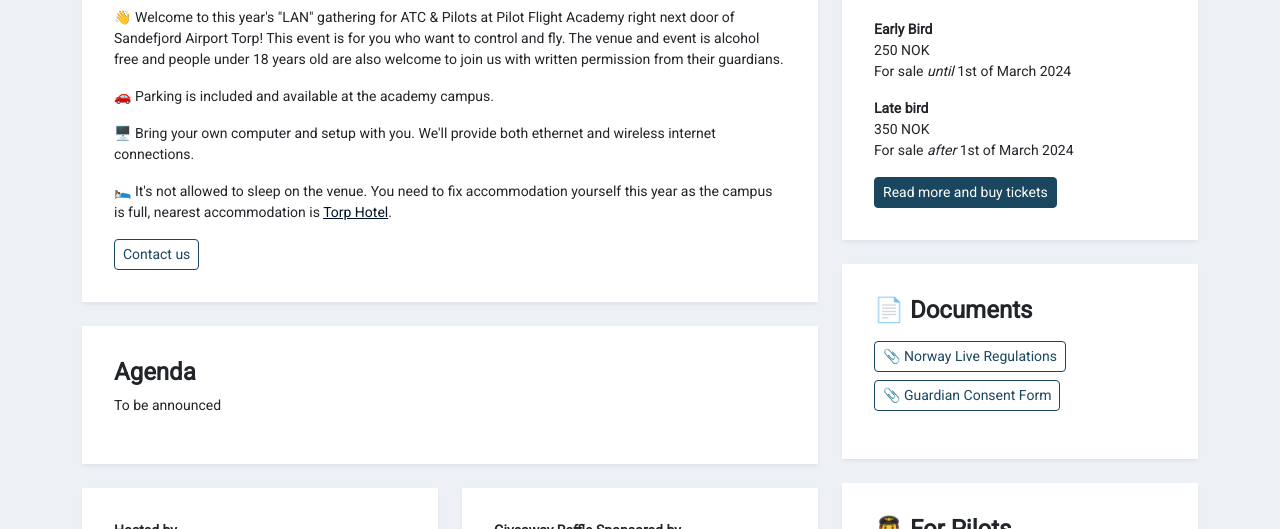
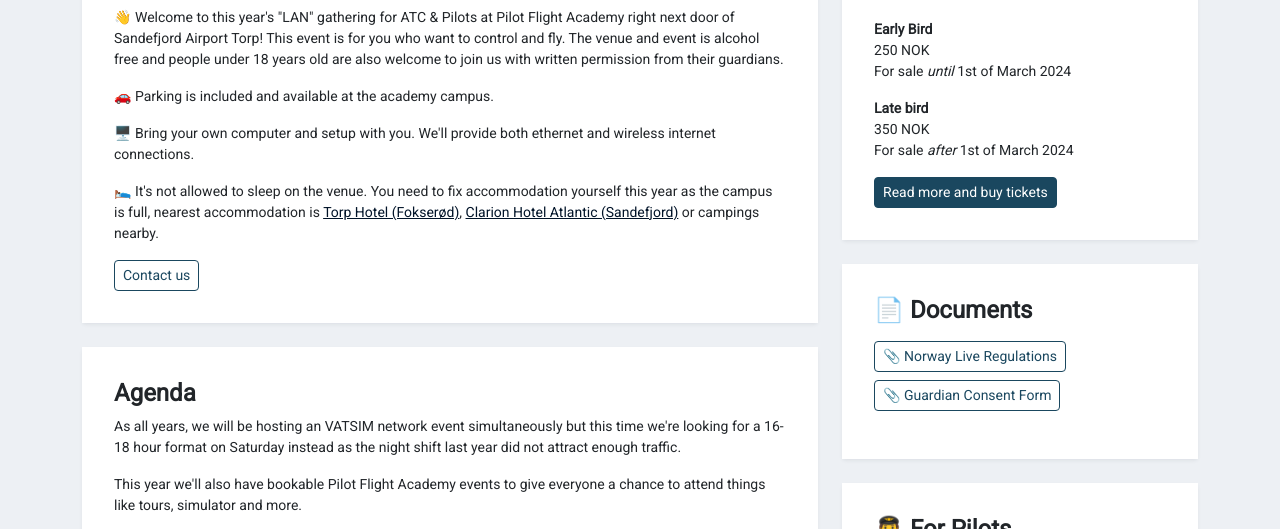
Before and after one commit to Vatsim-Scandinavia/norwaylive, a plain HTML site: page index.html in a window 1280 px wide. Shown: the part 438-967 px from the top of the page. Drawn offline with Linux system fonts and the light colour scheme.

Commit message:
Updated hotel and agenda text

```diff
--- a/index.html
+++ b/index.html
@@ -37,13 +37,15 @@
 
                     <p>🚗 Parking is included and available at the academy campus.</p>
                     <p>🖥️ Bring your own computer and setup with you. We'll provide both ethernet and wireless internet connections.</p>
-                    <p>🛌 It's not allowed to sleep on the venue. You need to fix accommodation yourself this year as the campus is full, nearest accommodation is <a href="https://torphotel.no/" target="_blank">Torp Hotel</a>.</p>
+                    <p>🛌 It's not allowed to sleep on the venue. You need to fix accommodation yourself this year as the campus is full, nearest accommodation is <a href="https://torphotel.no/" target="_blank">Torp Hotel (Fokserød)</a>, <a href="https://torphotel.no/" target="_blank">Clarion Hotel Atlantic (Sandefjord)</a> or campings nearby.</p>
 
                     <a href="mailto:havard.halvorsen@norsimevents.no" target="_blank" class="btn btn-outline-primary btn-sm">Contact us</a>
                 </div>
                 <div class="box">
                     <h2>Agenda</h2>
-                    <p>To be announced</p>
+                    <p>As all years, we will be hosting an VATSIM network event simultaneously but this time we're looking for a 16-18 hour format on Saturday instead as the night shift last year did not attract enough traffic.</p>
+                    <p>This year we'll also have bookable Pilot Flight Academy events to give everyone a chance to attend things like tours, simulator and more.</p>
+                    <p>More details to be announced.</p>
                 </div>
 
                 <div class="row">
```
